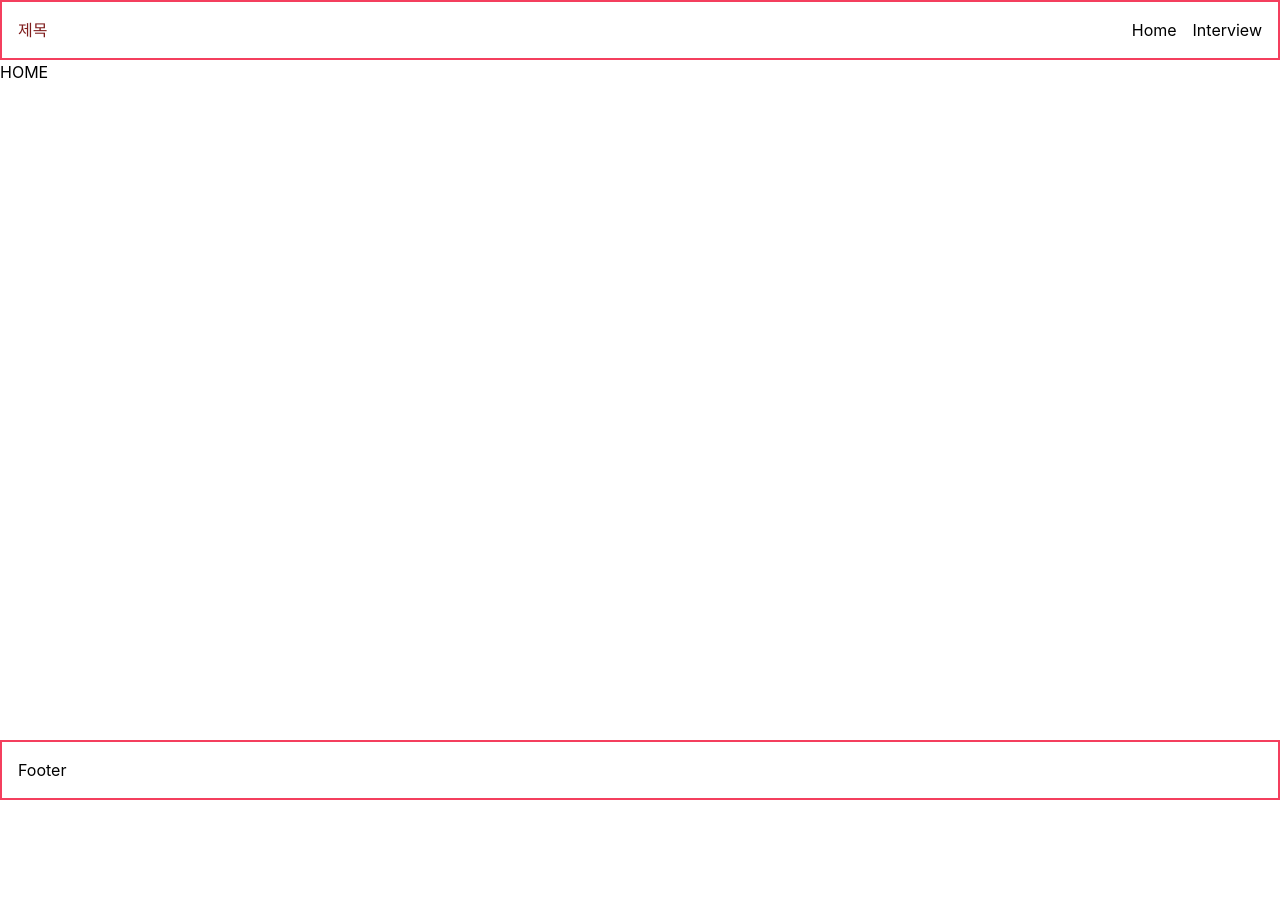
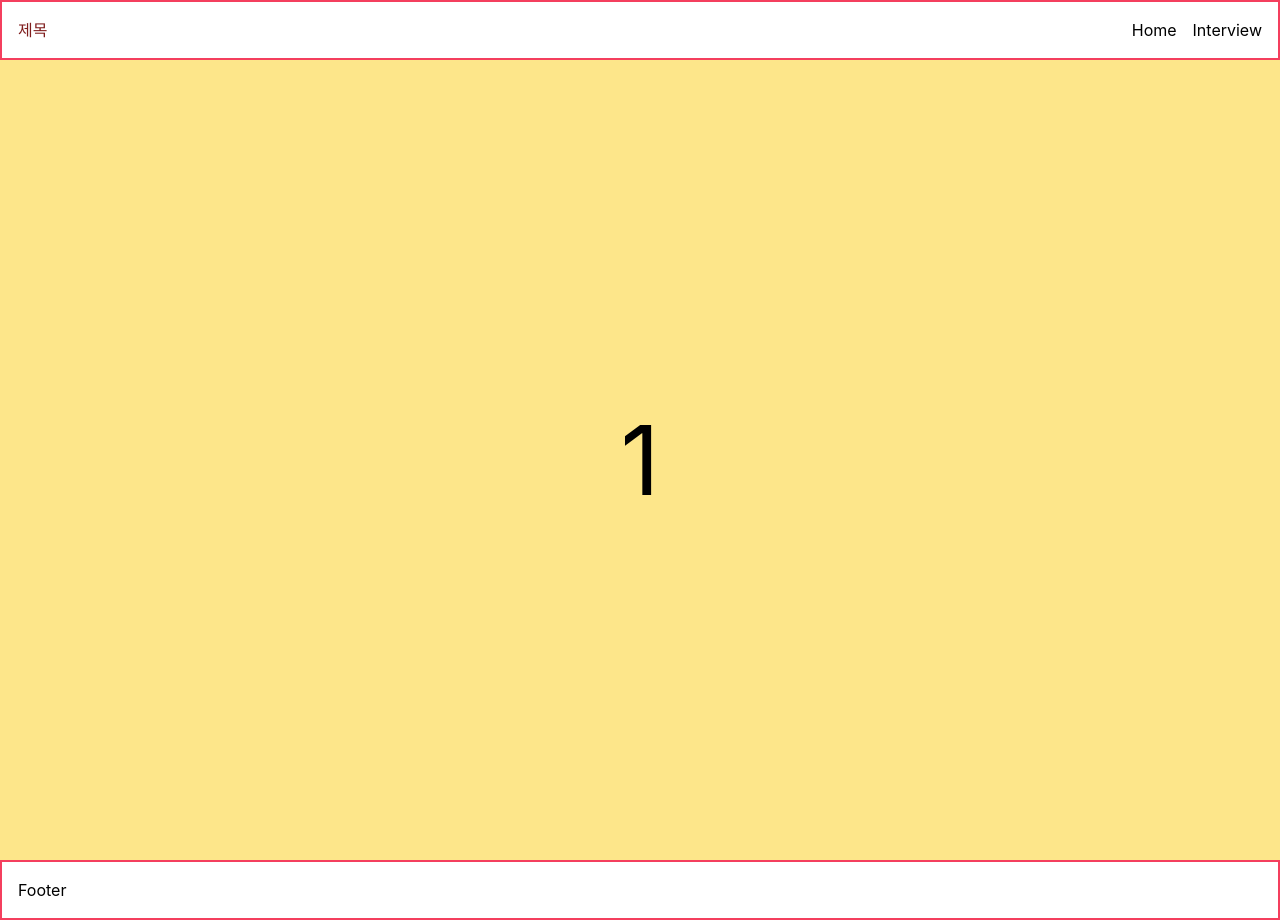
Before and after one commit to prove-ability/muscle-blog, a Next.js app: page / in a window 1280 px wide. Before the commit the page ends 800 px from the top, so only its background shows below. Built offline with nearby package versions, Linux system fonts and the light colour scheme.

Commit message:
feat: 랜딩페이지 - 와이어프레임
랜딩페이지 예시로 작업

resolves: #20
ref: #19

```diff
--- a/pages/index.tsx
+++ b/pages/index.tsx
@@ -3,14 +3,27 @@ import Head from 'next/head'
 
 const Home: NextPage = () => {
   return (
-    <div>
+    <>
       <Head>
         <title>Create Next App</title>
         <meta name="description" content="Generated by create next app" />
         <link rel="icon" href="/favicon.ico" />
       </Head>
-      HOME
-    </div>
+      <div className="h-screen overflow-scroll snap-y snap-mandatory">
+        <div className="flex items-center justify-center w-screen h-screen bg-amber-200 snap-start text-8xl">
+          1
+        </div>
+        <div className="flex items-center justify-center w-screen h-screen bg-teal-200 snap-start text-8xl">
+          2
+        </div>
+        <div className="flex items-center justify-center w-screen h-screen bg-cyan-200 snap-start text-8xl">
+          3
+        </div>
+        <div className="flex items-center justify-center w-screen h-screen bg-fuchsia-200 snap-start text-8xl">
+          4
+        </div>
+      </div>
+    </>
   )
 }
 
```
